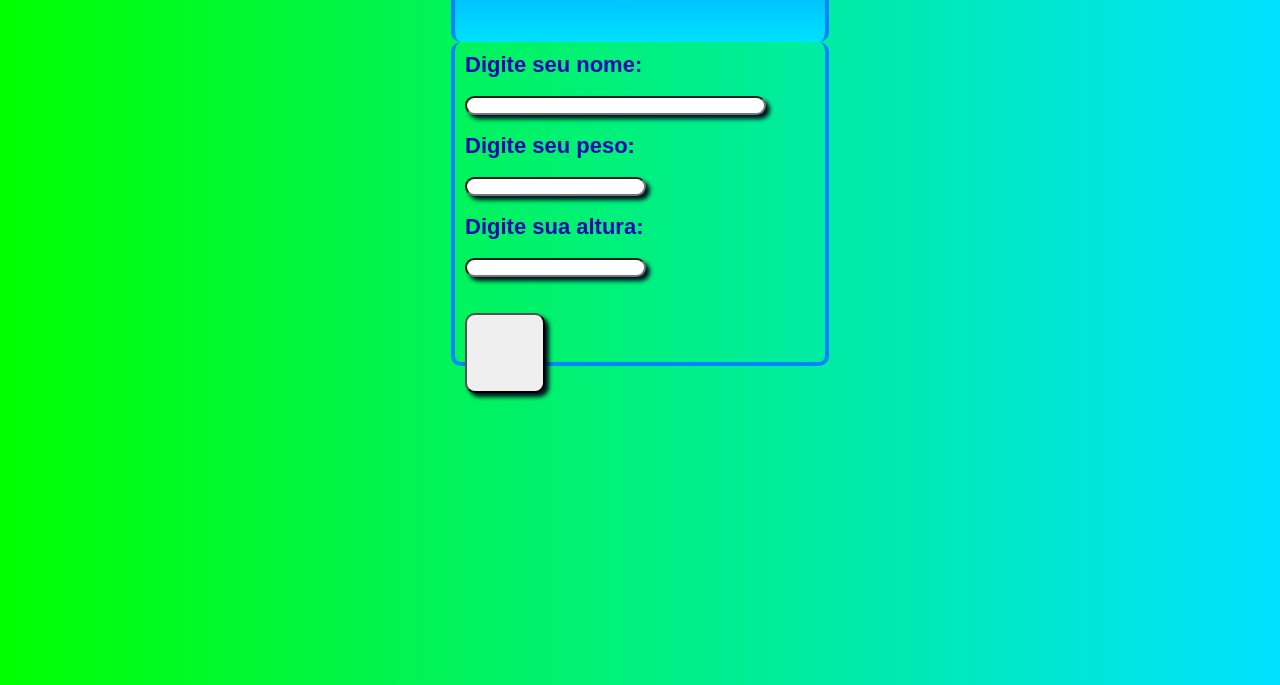
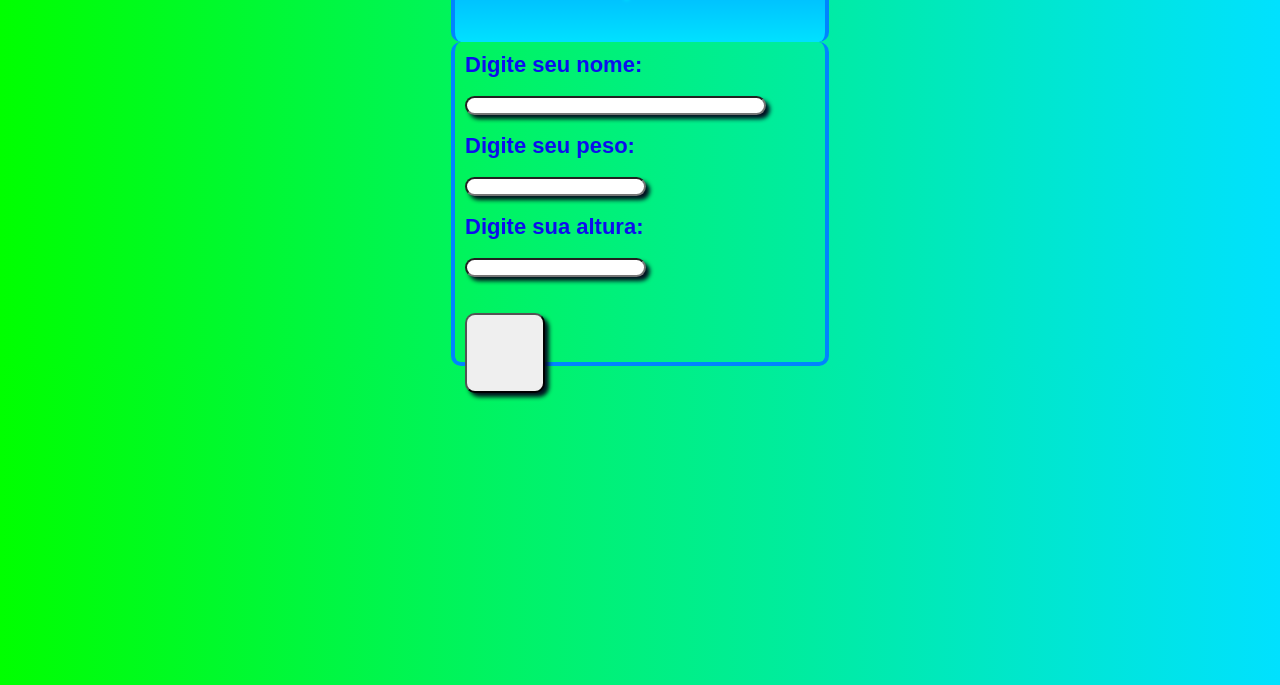
Before and after one commit to Valdirtec/testando-imc, a plain HTML site: page index.html in a window 1280 px wide. Shown: the part 115-800 px from the top of the page. Drawn offline with Linux system fonts and the light colour scheme.

Commit message:
Update style.css

```diff
--- a/style.css
+++ b/style.css
@@ -43,7 +43,7 @@ input{
 
 p{
   font-size: 22px;
-  color: rgb(21, 10, 177);
+  color: rgb(13, 13, 238);
   font-weight: bold;
 
 }
```
